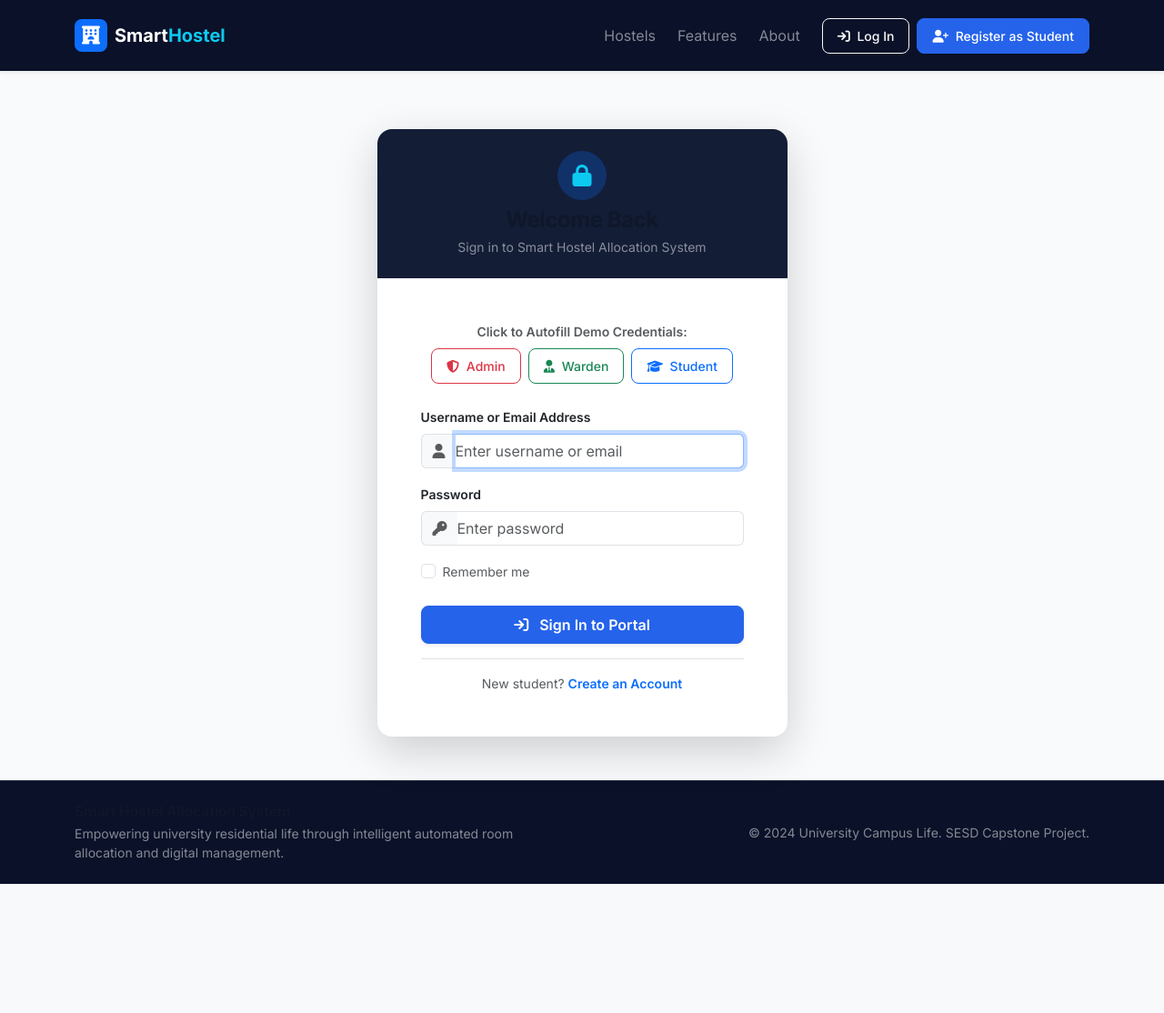
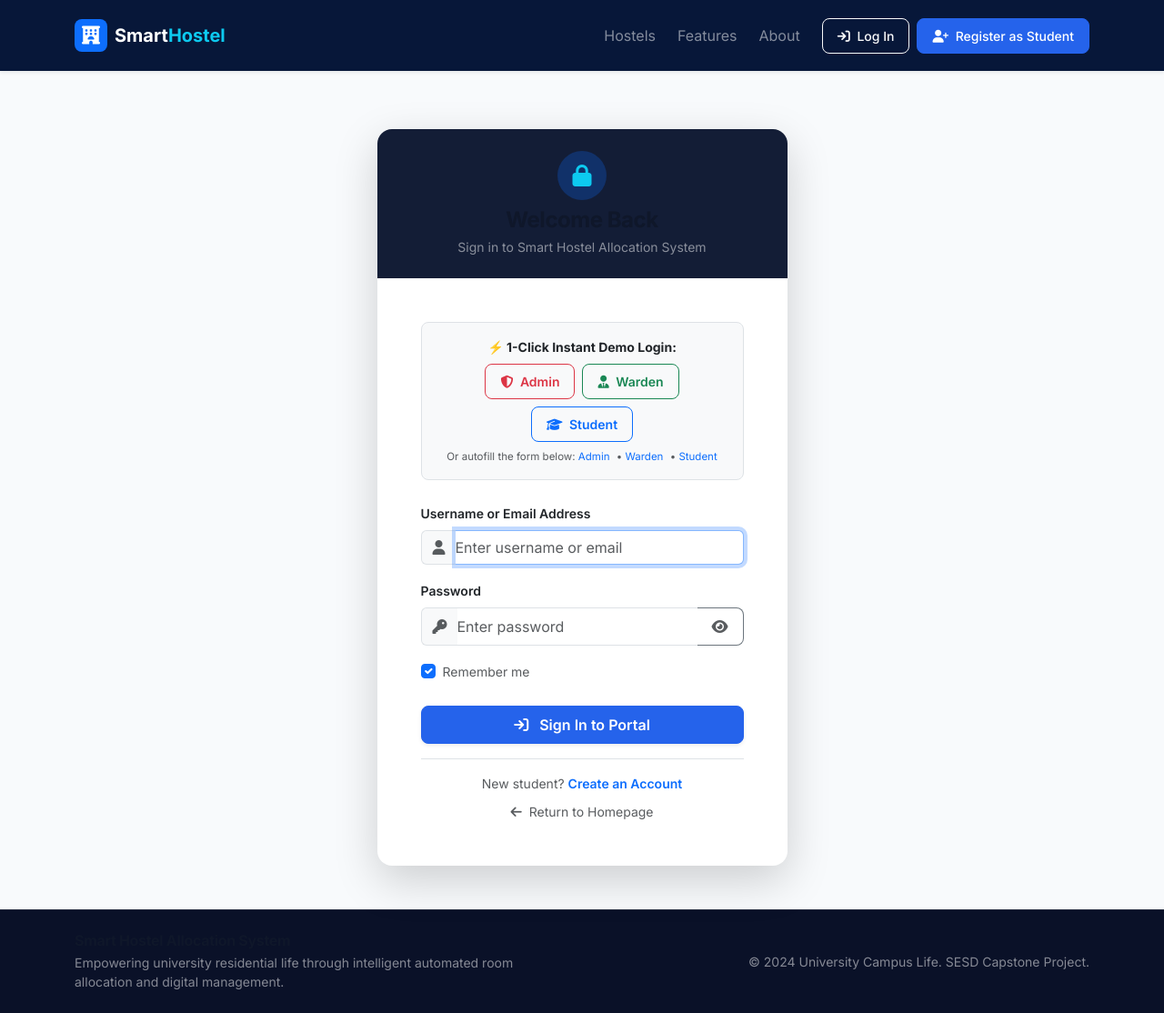
Before and after one commit to vishnuvardhanbathini/smart-hostel-allocation-system, a Flask app: page /login in a window 1280 px wide. Shown: the whole page at 91% size. Before the commit the page ends 972 px from the top, so only its background shows below. Run offline with Flask 3, Linux system fonts and the light colour scheme.

Commit message:
Enhance login system and buttons

```diff
--- a/routes/auth.py
+++ b/routes/auth.py
@@ -71,9 +71,48 @@ def notify_user(user_id, title, message, notification_type='info', link=None):
         db.session.rollback()
         print(f"Error creating notification: {e}")
 
+@auth_bp.route('/login/quick/<role>')
+def quick_login(role):
+    """Instant 1-click login for project demos and testing."""
+    session.clear()
+    role_lower = (role or '').lower().strip()
+
+    if role_lower == 'admin':
+        user = User.query.filter_by(username='admin').first()
+    elif role_lower in ('warden', 'warden_boys'):
+        user = User.query.filter_by(username='warden_boys').first()
+    elif role_lower == 'warden_girls':
+        user = User.query.filter_by(username='warden_girls').first()
+    elif role_lower == 'student':
+        user = User.query.filter_by(username='rahul_sharma').first()
+    else:
+        user = User.query.filter_by(username=role).first()
+
+    if user:
+        session['user_id'] = user.id
+        session['username'] = user.username
+        session['role'] = user.role
+        session['display_name'] = user.display_name
+        flash(f'Signed in as {user.display_name} ({user.role.capitalize()})', 'success')
+
+        if user.role == 'admin':
+            return redirect(url_for('admin.dashboard'))
+        elif user.role == 'warden':
+            return redirect(url_for('warden.dashboard'))
+        else:
+            return redirect(url_for('student.dashboard'))
+
+    flash(f'Demo account for "{role}" not found.', 'warning')
+    return redirect(url_for('auth.login'))
+
 @auth_bp.route('/login', methods=['GET', 'POST'])
 def login():
-    if 'user_id' in session:
+    # If the user requests to switch accounts or selects a demo role, clear existing session
+    if request.args.get('switch') or request.args.get('role'):
+        session.clear()
+
+    # For GET requests only, if already authenticated and not switching, redirect to active dashboard
+    if request.method == 'GET' and 'user_id' in session:
         role = session.get('role')
         if role == 'admin':
             return redirect(url_for('admin.dashboard'))
@@ -83,6 +122,8 @@ def login():
             return redirect(url_for('student.dashboard'))
 
     if request.method == 'POST':
+        # Clear any prior session for clean new login
+        session.clear()
         username_or_email = request.form.get('username', '').strip()
         password = request.form.get('password', '')
         remember = bool(request.form.get('remember'))
@@ -100,7 +141,6 @@ def login():
                 flash('Your account has been deactivated. Please contact the administrator.', 'danger')
                 return render_template('login.html')
 
-            session.clear()
             session['user_id'] = user.id
             session['username'] = user.username
             session['role'] = user.role
--- a/templates/base.html
+++ b/templates/base.html
@@ -226,13 +226,13 @@
 
 {% else %}
 <!-- ==================== PUBLIC LAYOUT ==================== -->
-<nav class="navbar navbar-expand-lg navbar-dark bg-navy sticky-top shadow-sm py-3" style="background-color: var(--navy-darkest) !important;">
+<nav class="navbar navbar-expand-lg navbar-dark sticky-top shadow-sm py-3" style="background-color: #071739 !important;">
     <div class="container">
         <a class="navbar-brand d-flex align-items-center gap-2 fw-bold" href="{{ url_for('main.index') }}">
             <div class="rounded-3 bg-primary text-white d-flex align-items-center justify-content-center" style="width: 36px; height: 36px;">
                 <i class="fa-solid fa-hotel"></i>
             </div>
-            <span>Smart<span class="text-info">Hostel</span></span>
+            <span><span class="text-white">Smart</span><span class="text-info">Hostel</span></span>
         </a>
         <button class="navbar-toggler" type="button" data-bs-toggle="collapse" data-bs-target="#publicNav">
             <span class="navbar-toggler-icon"></span>
@@ -249,7 +249,7 @@
                     <a class="nav-link text-white-50" href="{{ url_for('main.index') }}#about">About</a>
                 </li>
                 <li class="nav-item ms-lg-2">
-                    <a class="btn btn-outline-light btn-sm px-3" href="{{ url_for('auth.login') }}">
+                    <a class="btn btn-outline-light btn-sm px-3" href="{{ url_for('auth.login', switch=1) }}">
                         <i class="fa-solid fa-arrow-right-to-bracket me-1"></i> Log In
                     </a>
                 </li>
--- a/templates/login.html
+++ b/templates/login.html
@@ -15,28 +15,37 @@
                 </div>
 
                 <div class="card-body p-4 p-md-5">
-                    <!-- Quick Autofill Pills for Demo -->
-                    <div class="mb-4 text-center">
-                        <small class="text-muted d-block mb-2 fw-semibold">Click to Autofill Demo Credentials:</small>
-                        <div class="d-flex justify-content-center gap-2">
-                            <button type="button" class="btn btn-sm btn-outline-danger" onclick="fillCreds('admin', 'admin123')">
+                    <!-- 1-Click Fast Login / Autofill Demo Bar -->
+                    <div class="p-3 bg-light rounded-3 border mb-4 text-center">
+                        <small class="text-dark d-block mb-2 fw-bold">⚡ 1-Click Instant Demo Login:</small>
+                        <div class="d-flex flex-wrap justify-content-center gap-2 mb-2">
+                            <a href="{{ url_for('auth.quick_login', role='admin') }}" class="btn btn-sm btn-outline-danger fw-semibold">
                                 <i class="fa-solid fa-shield-halved me-1"></i> Admin
-                            </button>
-                            <button type="button" class="btn btn-sm btn-outline-success" onclick="fillCreds('warden_boys', 'warden123')">
+                            </a>
+                            <a href="{{ url_for('auth.quick_login', role='warden') }}" class="btn btn-sm btn-outline-success fw-semibold">
                                 <i class="fa-solid fa-user-tie me-1"></i> Warden
-                            </button>
-                            <button type="button" class="btn btn-sm btn-outline-primary" onclick="fillCreds('rahul_sharma', 'student123')">
+                            </a>
+                            <a href="{{ url_for('auth.quick_login', role='student') }}" class="btn btn-sm btn-outline-primary fw-semibold">
                                 <i class="fa-solid fa-graduation-cap me-1"></i> Student
-                            </button>
+                            </a>
+                        </div>
+                        <div class="text-muted" style="font-size: 0.72rem;">Or autofill the form below:
+                            <a href="javascript:void(0)" onclick="fillCreds('admin', 'admin123')" class="text-decoration-none me-1">Admin</a> &bull;
+                            <a href="javascript:void(0)" onclick="fillCreds('warden_boys', 'warden123')" class="text-decoration-none me-1">Warden</a> &bull;
+                            <a href="javascript:void(0)" onclick="fillCreds('rahul_sharma', 'student123')" class="text-decoration-none">Student</a>
                         </div>
                     </div>
 
                     <form method="POST" action="{{ url_for('auth.login') }}">
+                        {% set req_role = request.args.get('role', '') %}
                         <div class="mb-3">
                             <label for="username" class="form-label fw-semibold small">Username or Email Address</label>
                             <div class="input-group">
                                 <span class="input-group-text bg-light text-muted border-end-0"><i class="fa-solid fa-user"></i></span>
-                                <input type="text" class="form-control border-start-0 ps-0" id="username" name="username" placeholder="Enter username or email" required autofocus>
+                                <input type="text" class="form-control border-start-0 ps-0" id="username" name="username"
+                                       placeholder="Enter username or email"
+                                       value="{% if req_role == 'admin' %}admin{% elif req_role in ('warden', 'warden_boys') %}warden_boys{% elif req_role == 'warden_girls' %}warden_girls{% elif req_role == 'student' %}rahul_sharma{% else %}{{ request.form.get('username', '') }}{% endif %}"
+                                       required autofocus>
                             </div>
                         </div>
 
@@ -44,13 +53,19 @@
                             <label for="password" class="form-label fw-semibold small">Password</label>
                             <div class="input-group">
                                 <span class="input-group-text bg-light text-muted border-end-0"><i class="fa-solid fa-key"></i></span>
-                                <input type="password" class="form-control border-start-0 ps-0" id="password" name="password" placeholder="Enter password" required>
+                                <input type="password" class="form-control border-start-0 border-end-0 ps-0" id="password" name="password"
+                                       placeholder="Enter password"
+                                       value="{% if req_role == 'admin' %}admin123{% elif req_role in ('warden', 'warden_boys', 'warden_girls') %}warden123{% elif req_role == 'student' %}student123{% endif %}"
+                                       required>
+                                <button class="btn btn-outline-secondary border-start-0" type="button" id="togglePasswordBtn" onclick="togglePasswordVisibility()">
+                                    <i class="fa-solid fa-eye text-muted" id="passwordIcon"></i>
+                                </button>
                             </div>
                         </div>
 
                         <div class="d-flex justify-content-between align-items-center mb-4">
                             <div class="form-check">
-                                <input class="form-check-input" type="checkbox" id="remember" name="remember">
+                                <input class="form-check-input" type="checkbox" id="remember" name="remember" checked>
                                 <label class="form-check-label small text-muted" for="remember">
                                     Remember me
                                 </label>
@@ -63,9 +78,12 @@
                     </form>
 
                     <div class="text-center pt-3 border-top">
-                        <p class="text-muted small mb-0">
+                        <p class="text-muted small mb-2">
                             New student? <a href="{{ url_for('auth.register') }}" class="text-primary fw-semibold text-decoration-none">Create an Account</a>
                         </p>
+                        <a href="{{ url_for('main.index') }}" class="text-muted small text-decoration-none">
+                            <i class="fa-solid fa-arrow-left me-1"></i> Return to Homepage
+                        </a>
                     </div>
                 </div>
             </div>
@@ -78,5 +96,19 @@ function fillCreds(username, password) {
     document.getElementById('username').value = username;
     document.getElementById('password').value = password;
 }
+
+function togglePasswordVisibility() {
+    const passwordInput = document.getElementById('password');
+    const icon = document.getElementById('passwordIcon');
+    if (passwordInput.type === 'password') {
+        passwordInput.type = 'text';
+        icon.classList.remove('fa-eye');
+        icon.classList.add('fa-eye-slash');
+    } else {
+        passwordInput.type = 'password';
+        icon.classList.remove('fa-eye-slash');
+        icon.classList.add('fa-eye');
+    }
+}
 </script>
 {% endblock %}
```
Also changed, not shown: templates/index.html (+18 -9 lines).
